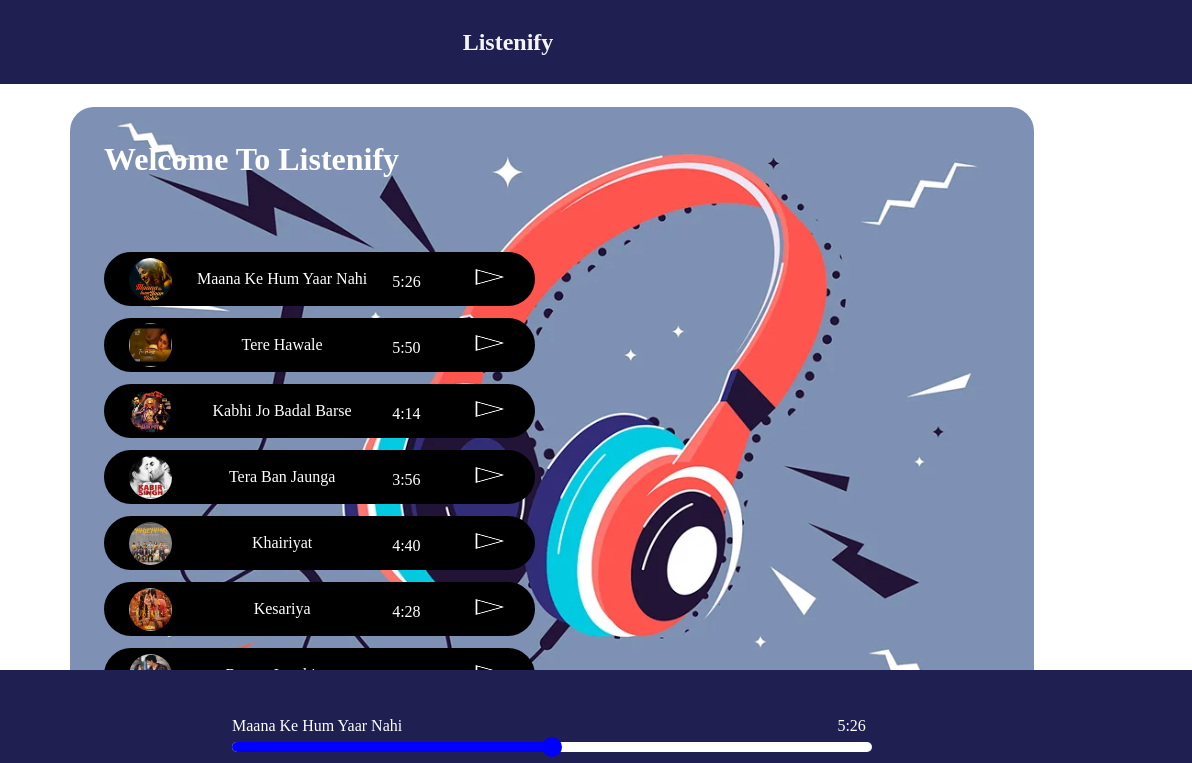
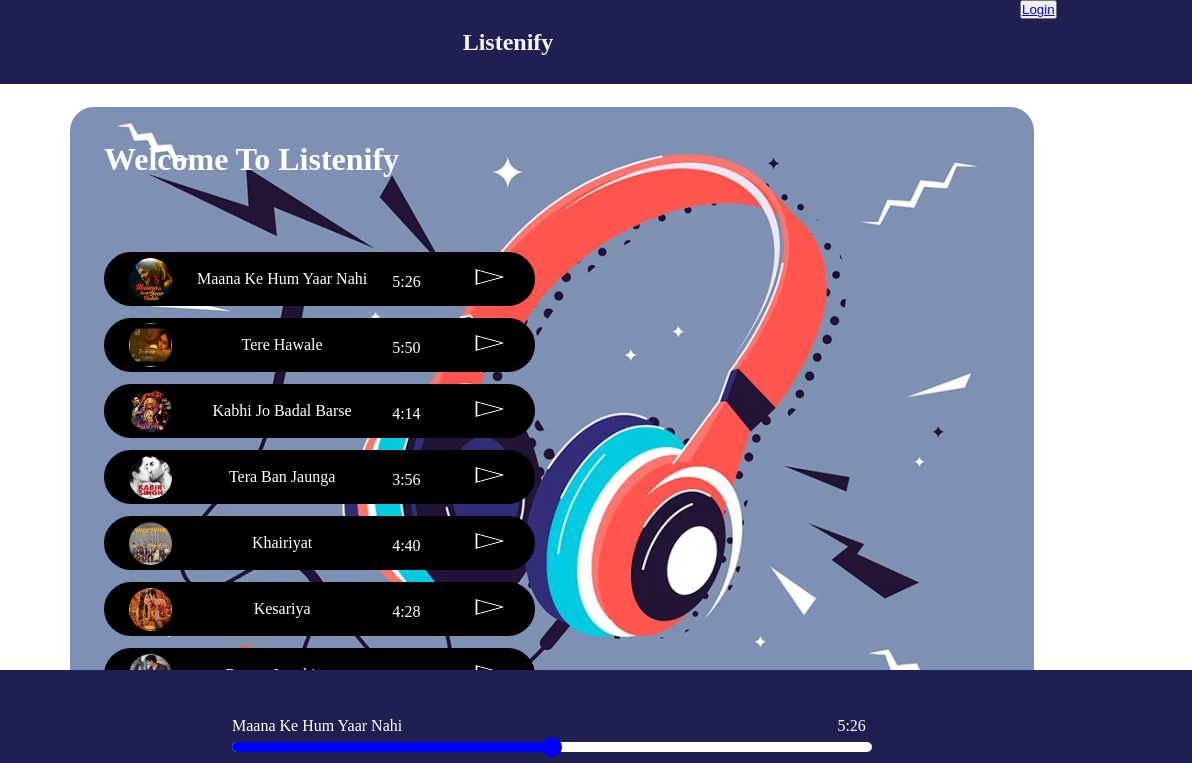
Before and after one commit to rounakdutta121/listenify, a plain HTML site: page index.html in a window 1280 px wide. Shown: the top 763 px of the page, 88-1280 px from the left. Drawn offline with Linux system fonts and the light colour scheme.

Commit message:
Update index.html

```diff
--- a/index.html
+++ b/index.html
@@ -11,6 +11,9 @@
     <div class="container">
         <img src="1.jpg" alt="logo" class="logo">
         <span class="titleName">Listenify</span>
+        <span id="login">
+            <button class="btn" ><a href="login.html">Login</a></button>
+        </span>
     </div>
     <div class="musicbox">
         <div class="songList">
```
